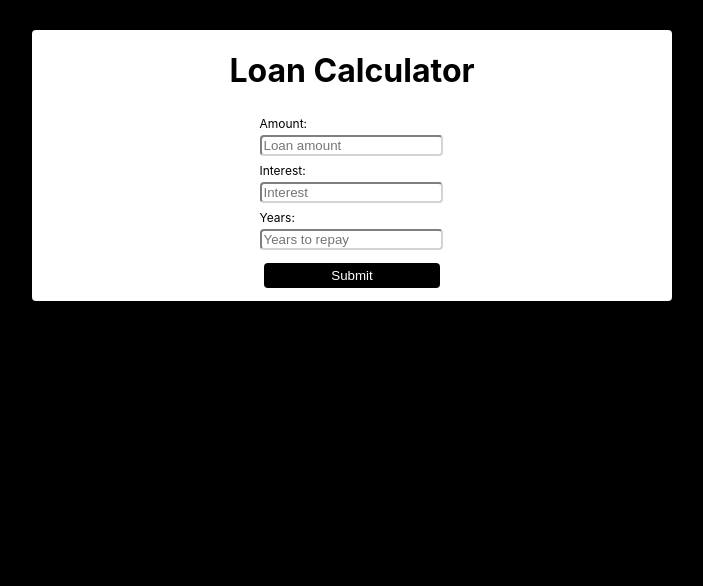
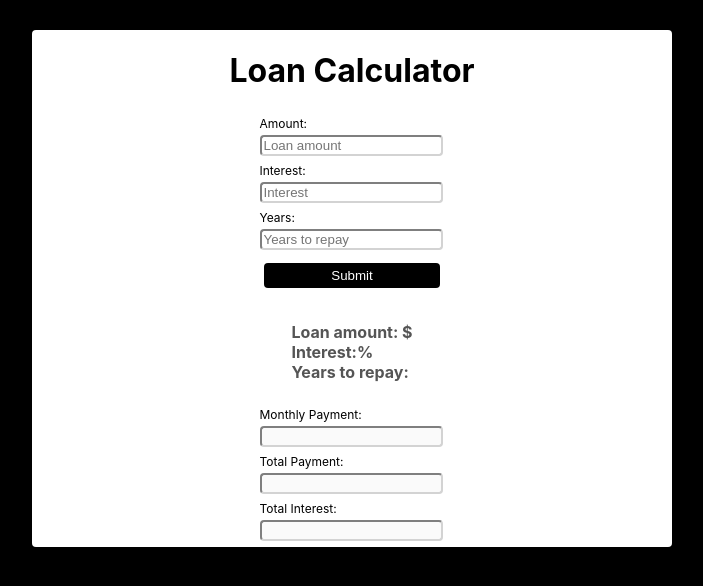
Before and after one commit to suzanamelomoraes/loan-calculator-react-hooks, a React (Create React App) app: page / in a window 1280 px wide. Shown: the top 586 px of the page, without its empty margins (288-991 px from the left). Built offline with nearby package versions, Linux system fonts and the light colour scheme.

Commit message:
include fields into the form to display the results to the user

```diff
--- a/src/components/calculator/Calculator.jsx
+++ b/src/components/calculator/Calculator.jsx
@@ -45,7 +45,6 @@ function Calculator() {
       console.log('results after calculation', newResults);
       console.log('results after set the state', results);
     }
-
     return;
   };
 
@@ -90,6 +89,26 @@ function Calculator() {
         </div>
         <input type='submit' className='button' />
       </div>
+
+      {/* Display the results to the user */}
+      <div className='form-items'>
+        <h4>
+          Loan amount: ${userValues.amount} <br /> Interest:
+          {userValues.interest}% <br /> Years to repay: {userValues.years}
+        </h4>
+        <div>
+          <label id='mylabel'>Monthly Payment:</label>
+          <input type='text' value={results.monthlyPaymentUI} disabled />
+        </div>
+        <div>
+          <label id='mylabel'>Total Payment: </label>
+          <input type='text' value={results.totalPaymentUI} disabled />
+        </div>
+        <div>
+          <label id='mylabel'>Total Interest:</label>
+          <input type='text' value={results.totalInterestUI} disabled />
+        </div>
+      </div>
     </form>
   );
 }
```
